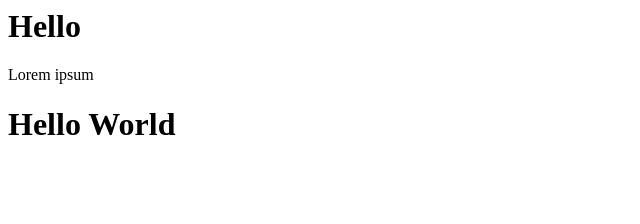
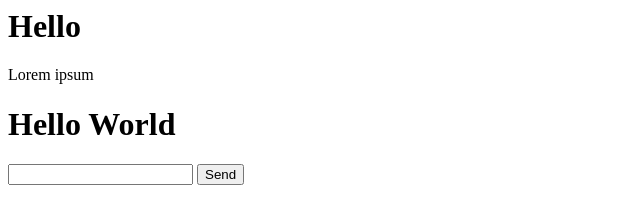
Before and after one commit to uf786549/secondproject, a plain HTML site: page index.html in a window 1280 px wide. Shown: the whole page, without its empty margins (0-640 px from the left). Drawn offline with Linux system fonts and the light colour scheme.

Commit message:
first commit

```diff
--- a/index.html
+++ b/index.html
@@ -8,5 +8,7 @@
     <h1>Hello</h1>
     <p>Lorem ipsum</p>
     <h1>Hello World</h1>
+    <input type="email" name="email" id="">
+    <input type="submit" value="Send">
 </body>
 </html>
```
